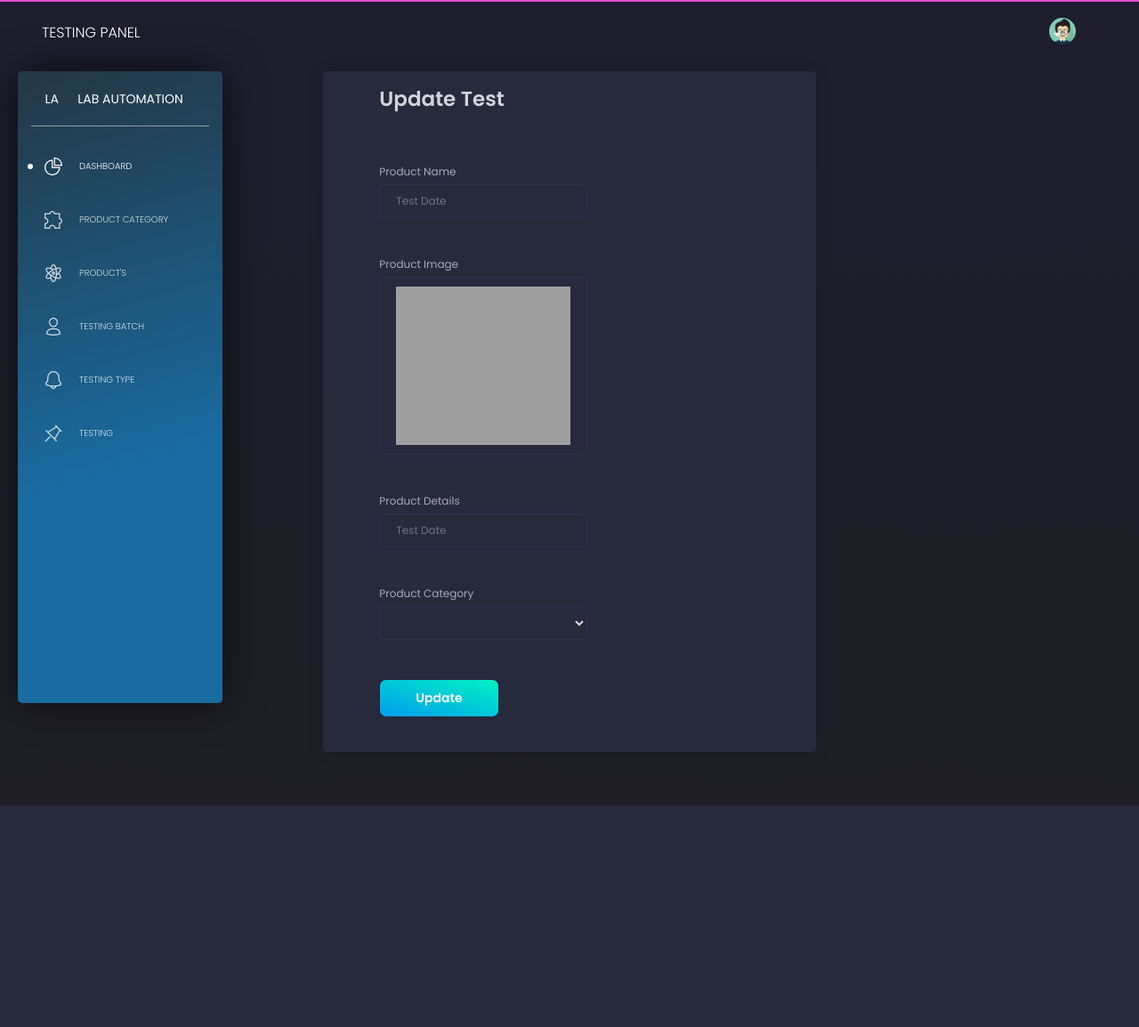
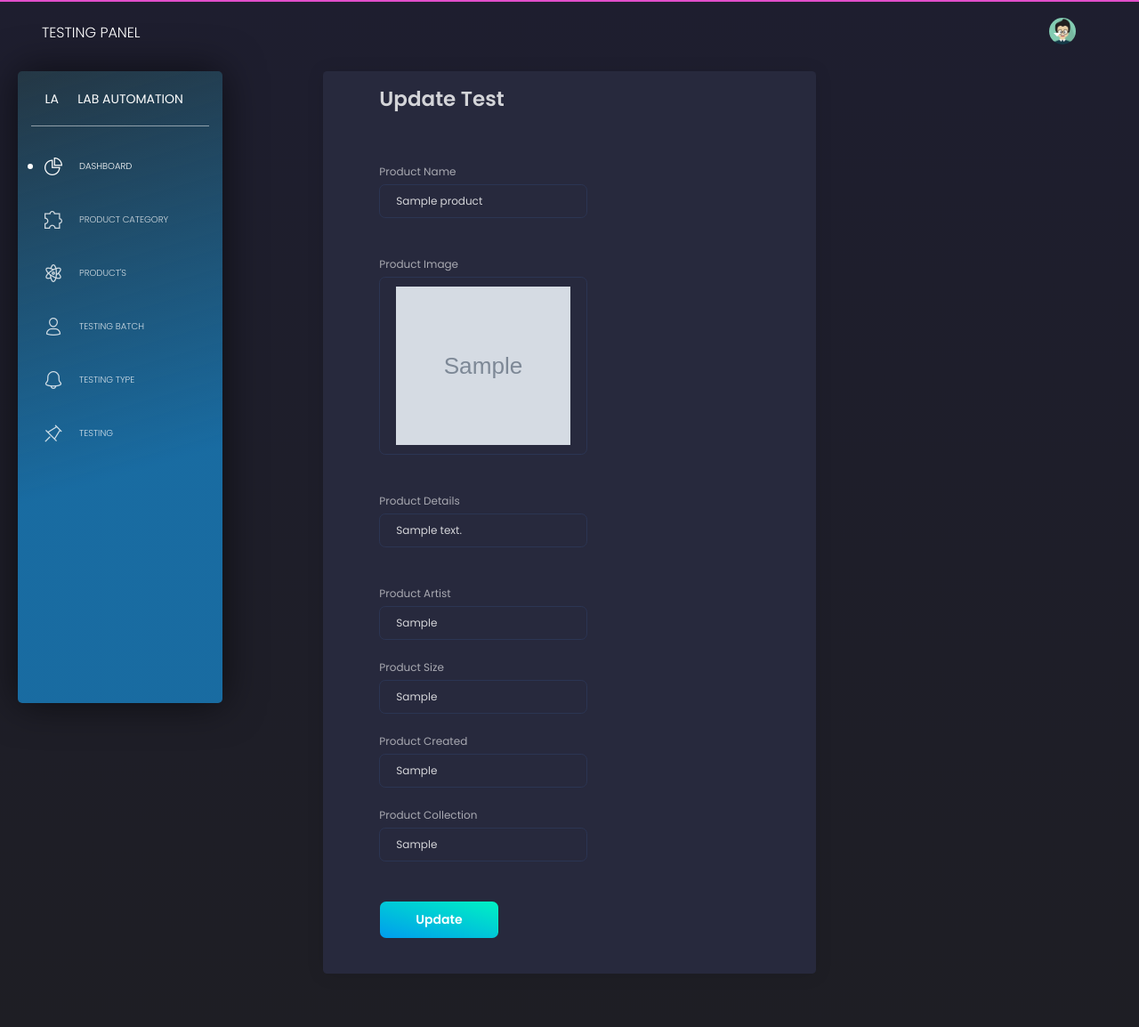
Before and after one commit to dkt147/Bitty_Bobs, a PHP site: page /LAB/Admin/editproduct.php?id=1 in a window 1280 px wide. Shown: the whole page at 89% size. Before the commit the page ends 905 px from the top, so only its background shows below. Run offline with PHP 8.4, Linux system fonts and the light colour scheme; tables that the repository leaves empty or names only in its code hold one stand-in row (values such as "Sample post"); grey boxes marked "Sample" are stand-in pictures; data that the repository does not hold is empty; some libraries are stand-ins or nearby versions; grey boxes are pictures that could not be loaded.

Commit message:
Product page done

```diff
--- a/Admin/editproduct.php
+++ b/Admin/editproduct.php
@@ -63,10 +63,10 @@
                                     $_SESSION['eid'] = $eid;
 
                                   //Connection Stablishing...
-                                    $con = mysqli_connect("localhost", "root", "", "lab_automation") or die("Query Failed!!!");
+                                    $con = mysqli_connect("localhost", "root", "", "nft") or die("Query Failed!!!");
 
                                   //Getting Data to edit...
-                                    $query = "SELECT * FROM `products`,products_catagory where c_id_fk=cat_id and p_Id=$eid";
+                                    $query = "SELECT * FROM `product` where id =$eid";
                                     $res = mysqli_query($con, $query);
 
                                     if (mysqli_num_rows($res) > 0) {
@@ -80,7 +80,7 @@
                                                     <div class="col-md-6 pr-md-1">
                                                         <div class="form-group">
 
-                                                            <input type="hidden" class="form-control" value="<?php echo $row1['p_Id']; ?>" name="id" placeholder="" required>
+                                                            <input type="hidden" class="form-control" value="<?php echo $row1['id']; ?>" name="id" placeholder="" required>
                                                         </div>
                                                     </div>
 
@@ -89,7 +89,7 @@
                                                     <div class="col-md-6 pr-md-1">
                                                         <div class="form-group">
                                                             <label>Product Name</label>
-                                                            <input type="text" class="form-control" value="<?php echo $row1['p_Name']; ?>" name="p_name" placeholder="Test Date" required>
+                                                            <input type="text" class="form-control" value="<?php echo $row1['name']; ?>" name="name" placeholder="Test Date" required>
                                                         </div>
                                                     </div>
                                                 </div>
@@ -98,7 +98,7 @@
                                                     <div class="col-md-6 pr-md-1">
                                                         <div class="form-group">
                                                             <label>Product Image</label>
-                                                            <img class="form-control" src="uploads/<?php echo $row1['p_Image']; ?>" style="height: 200px" name="file">
+                                                            <img class="form-control" src="uploads/<?php echo $row1['image']; ?>" style="height: 200px" name="file">
                                                         </div>
                                                     </div>
                                                 </div>
@@ -108,37 +108,44 @@
                                                     <div class="col-md-6 pr-md-1">
                                                         <div class="form-group">
                                                             <label>Product Details</label>
-                                                            <input type="text" class="form-control" value="<?php echo $row1['p_Details']; ?>" name="p_detail" placeholder="Test Date" required>
+                                                            <input type="text" class="form-control" value="<?php echo $row1['detail']; ?>" name="detail" placeholder="Test Date" required>
                                                         </div>
                                                     </div>
                                                 </div>
                                                 <br>
                                                    <div class="row">
                                         <div class="col-md-6 pr-md-1">
-                                            <div class="form-group">
-                                                <label>Product Category</label>
-                                                <select class="form-control" name="cat_Name">
-                                                    <option style="color: black;" value="<?php echo $row1['cat_Id']; ?>"><?php echo $row1['cat_Name']; ?></option>
+                                                        <div class="form-group">
+                                                            <label>Product Artist</label>
+                                                            <input type="text" class="form-control" value="<?php echo $row1['artist']; ?>" name="artist" placeholder="Test Date" required>
+                                                        </div>
+                                                    </div>
+                                                </div>
 
-                                                    <?php
-
-
-                                                    $query = "SELECT * FROM `products_catagory`";
-                                                    $res = mysqli_query($con, $query);
-
-                                                    if (mysqli_num_rows($res) > 0) {
-                                                        while ($row = mysqli_fetch_assoc($res)) {
-
-                                                    ?>
-                                                            <option style="color: black;" value="<?php echo $row['cat_Id']; ?>"><?php echo $row['cat_Name']; ?></option>
-                                                    <?php
-                                                        }
-                                                    }
-                                                    ?>
-                                                </select></div>
-                                        </div>
-
-                                    </div>
+                                                <div class="row">
+                                        <div class="col-md-6 pr-md-1">
+                                                        <div class="form-group">
+                                                            <label>Product Size</label>
+                                                            <input type="text" class="form-control" value="<?php echo $row1['size']; ?>" name="size" placeholder="Test Date" required>
+                                                        </div>
+                                                    </div>
+                                                </div>
+                                                <div class="row">
+                                        <div class="col-md-6 pr-md-1">
+                                                        <div class="form-group">
+                                                            <label>Product Created</label>
+                                                            <input type="text" class="form-control" value="<?php echo $row1['created']; ?>" name="created" placeholder="Test Date" required>
+                                                        </div>
+                                                    </div>
+                                                </div>
+                                                <div class="row">
+                                        <div class="col-md-6 pr-md-1">
+                                                        <div class="form-group">
+                                                            <label>Product Collection</label>
+                                                            <input type="text" class="form-control" value="<?php echo $row1['collection']; ?>" name="collection" placeholder="Test Date" required>
+                                                        </div>
+                                                    </div>
+                                                </div>
                                                 <br>
 
 
```
Also changed, not shown: Admin/updateproduct.php (+10 -6 lines).
